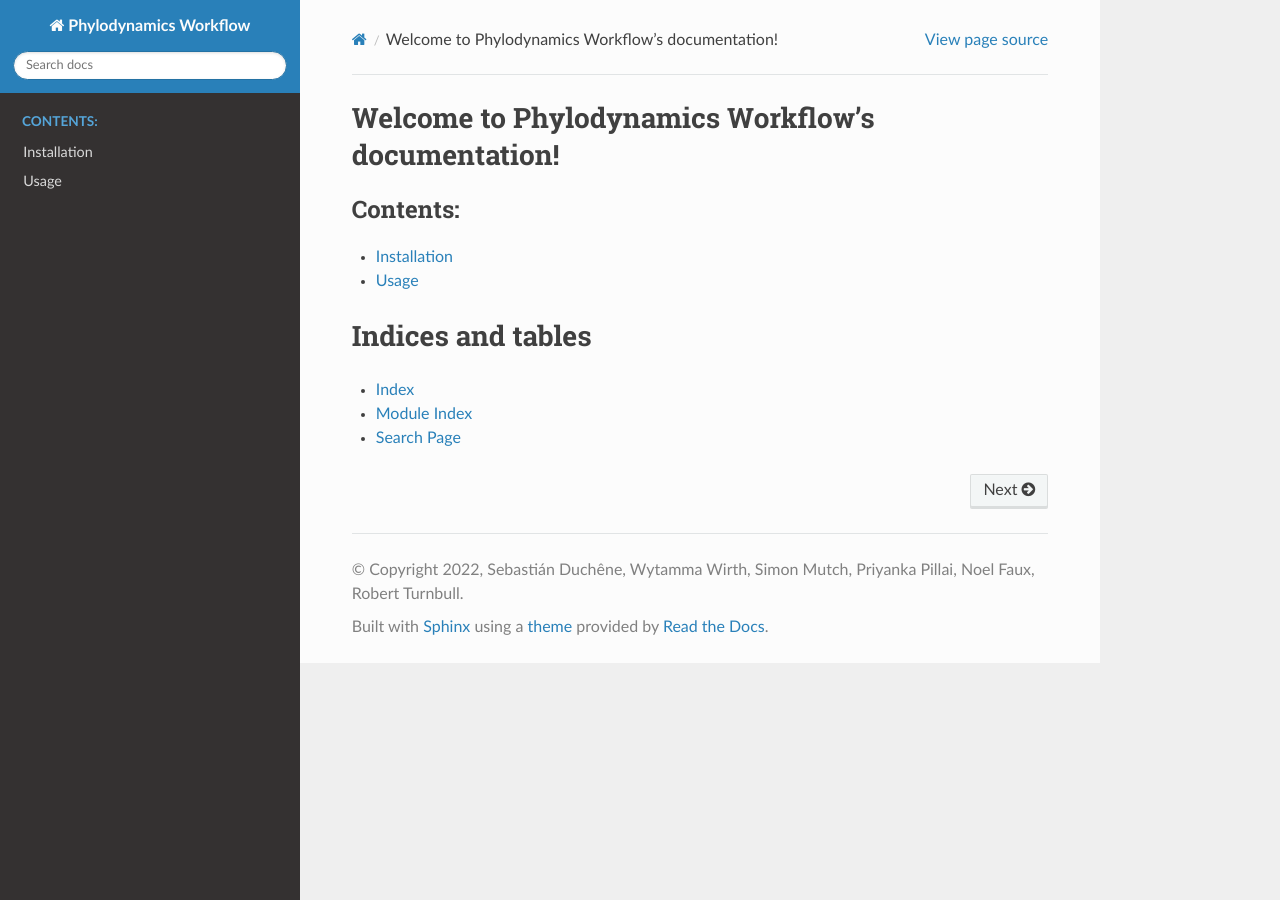
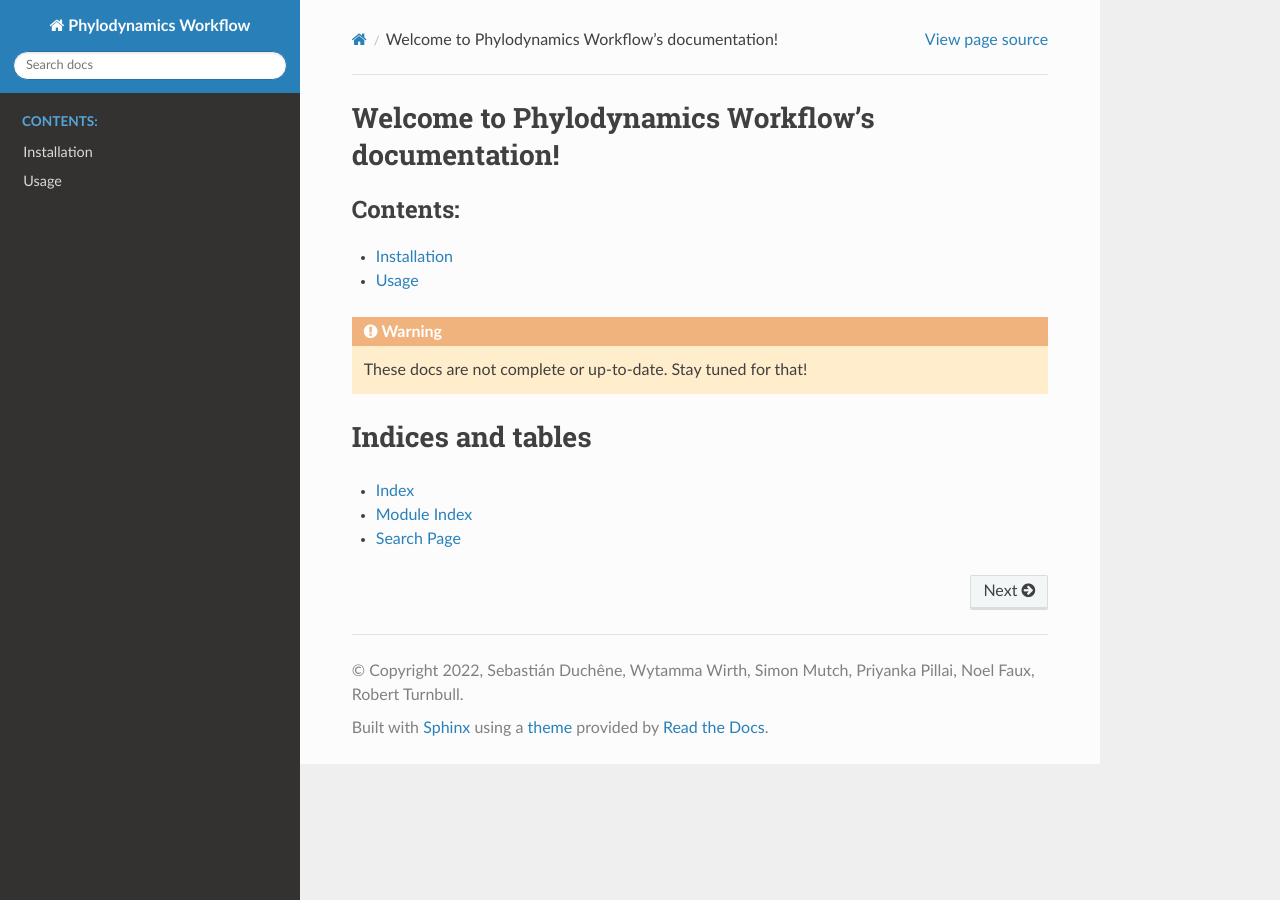
Before and after one commit to mccoy-devs/mccoy, a Sphinx documentation site: the page built from docs/index.rst, in a window 1280 px wide. Built offline with Sphinx 7.4.7 and the Read the Docs theme 2.0.0, drawn with Linux system fonts in a browser that asks for light colours.

Commit message:
:abc: add warning about docs being incomplete!

```diff
--- a/docs/index.rst
+++ b/docs/index.rst
@@ -13,6 +13,10 @@ Welcome to Phylodynamics Workflow's documentation!
    installation
    usage
 
+.. warning::
+
+   These docs are not complete or up-to-date. Stay tuned for that!
+
 
 Indices and tables
 ==================
--- a/noxfile.py
+++ b/noxfile.py
@@ -16,4 +16,4 @@ def style(session):
 
 @nox.session
 def docs(session):
-    session.run("poetry", "run", "sphinx-build", "docs/source", "docs/build/html", external=True)
+    session.run("poetry", "run", "sphinx-build", "docs", "docs/_build/html", external=True)
```
